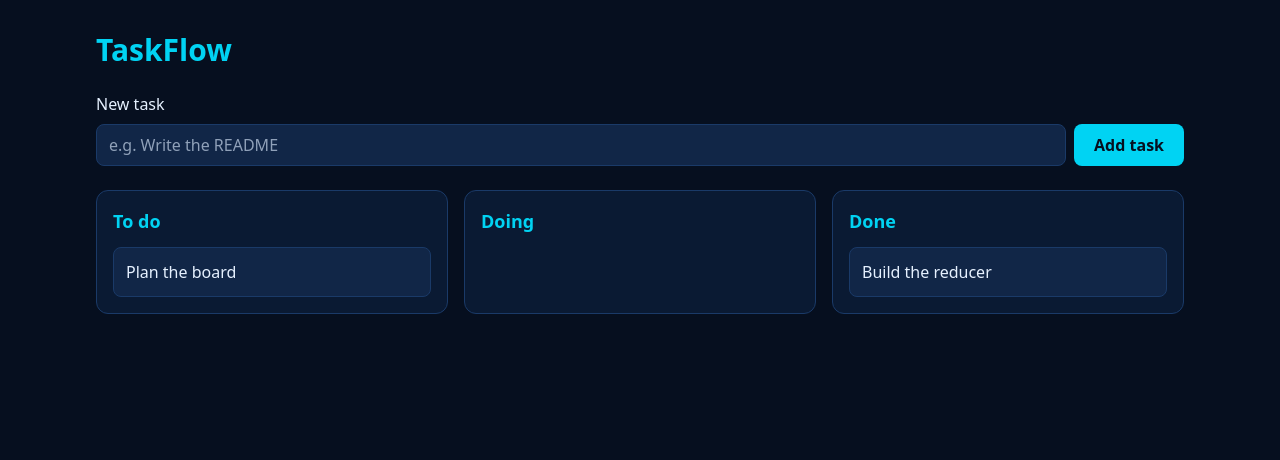
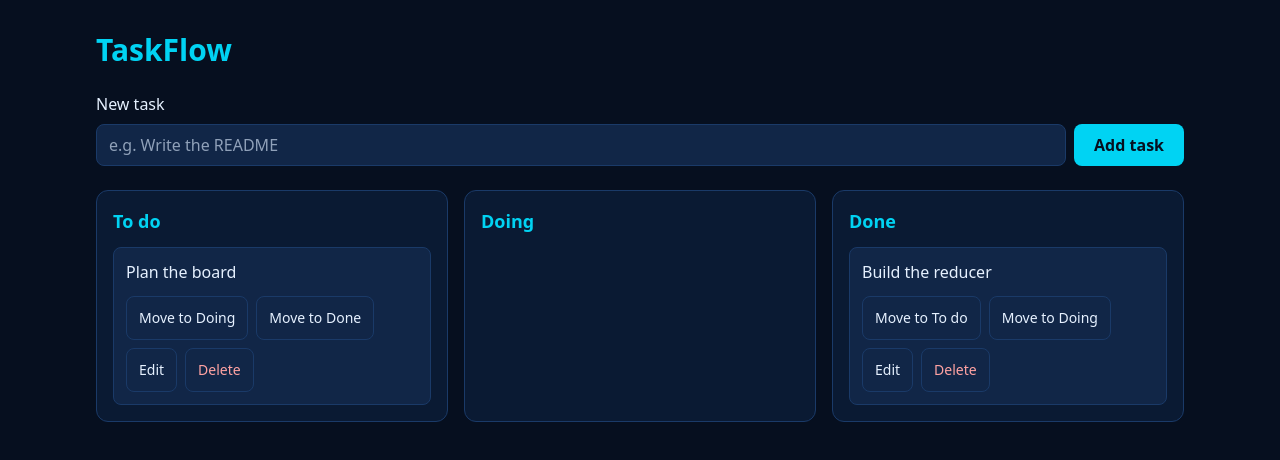
Before and after one commit to Haez0004/taskflow-, a Next.js app: page / in a window 1280 px wide. Shown: the top 460 px of the page. Built offline with nearby package versions, Linux system fonts and the light colour scheme.

Commit message:
Day 7: edit, delete, move, shared column config

```diff
--- a/components/Board.tsx
+++ b/components/Board.tsx
@@ -2,19 +2,13 @@
 
 import { useTasks } from "@/components/TaskProvider";
 import Column from "@/components/Column";
-import { Status } from "@/types";
-
-const columns: { status: Status; title: string }[] = [
-  { status: "todo", title: "To do" },
-  { status: "doing", title: "Doing" },
-  { status: "done", title: "Done" },
-];
+import { COLUMNS } from "@/lib/statuses";
 
 export default function Board() {
   const { tasks } = useTasks();
   return (
     <div className="mt-6 grid grid-cols-1 gap-4 md:grid-cols-3">
-      {columns.map((col) => (
+      {COLUMNS.map((col) => (
         <Column
           key={col.status}
           status={col.status}
--- a/components/TaskCard.tsx
+++ b/components/TaskCard.tsx
@@ -1,9 +1,133 @@
+"use client";
+
+import { useState, type FormEvent } from "react";
 import { Task } from "@/types";
+import { useTasks } from "@/components/TaskProvider";
+import { COLUMNS, STATUS_LABELS } from "@/lib/statuses";
+
+const btn =
+  "min-h-11 rounded-lg border border-navy-700 px-3 text-sm font-medium hover:bg-navy-700 focus:outline-2 focus:outline-offset-2 focus:outline-cyan-400";
+const li = "rounded-lg border border-navy-700 bg-navy-800 p-3";
 
 export default function TaskCard({ task }: { task: Task }) {
+  const { dispatch } = useTasks();
+  const [mode, setMode] = useState<"view" | "edit" | "confirm">("view");
+  const [draft, setDraft] = useState(task.title);
+  const [error, setError] = useState("");
+
+  function cancelEdit() {
+    setDraft(task.title);
+    setError("");
+    setMode("view");
+  }
+
+  function save(e: FormEvent<HTMLFormElement>) {
+    e.preventDefault();
+    if (!draft.trim()) {
+      setError("Title can't be empty.");
+      return;
+    }
+    dispatch({ type: "EDIT", id: task.id, title: draft });
+    setError("");
+    setMode("view");
+  }
+
+  if (mode === "edit") {
+    return (
+      <li className={li}>
+        <form onSubmit={save} noValidate>
+          <label htmlFor={`edit-${task.id}`} className="sr-only">
+            Edit task title
+          </label>
+          <input
+            id={`edit-${task.id}`}
+            value={draft}
+            maxLength={100}
+            autoFocus
+            onChange={(e) => {
+              setDraft(e.target.value);
+              setError("");
+            }}
+            onKeyDown={(e) => e.key === "Escape" && cancelEdit()}
+            aria-invalid={error ? true : undefined}
+            aria-describedby={error ? `edit-error-${task.id}` : undefined}
+            className="w-full rounded-lg border border-navy-700 bg-navy-900 px-3 py-2 text-white focus:outline-2 focus:outline-offset-2 focus:outline-cyan-400"
+          />
+          {error && (
+            <p id={`edit-error-${task.id}`} role="alert" className="mt-2 text-red-300">
+              {error}
+            </p>
+          )}
+          <div className="mt-2 flex gap-2">
+            <button
+              type="submit"
+              className="min-h-11 rounded-lg bg-cyan-400 px-4 text-sm font-semibold text-navy-950 hover:bg-cyan-300 focus:outline-2 focus:outline-offset-2 focus:outline-white"
+            >
+              Save
+            </button>
+            <button type="button" onClick={cancelEdit} className={btn}>
+              Cancel
+            </button>
+          </div>
+        </form>
+      </li>
+    );
+  }
+
+  if (mode === "confirm") {
+    return (
+      <li className={li}>
+        <p>Delete &ldquo;{task.title}&rdquo;?</p>
+        <div className="mt-2 flex gap-2">
+          <button
+            type="button"
+            onClick={() => dispatch({ type: "DELETE", id: task.id })}
+            className="min-h-11 rounded-lg bg-red-300 px-4 text-sm font-semibold text-navy-950 hover:bg-red-200 focus:outline-2 focus:outline-offset-2 focus:outline-white"
+          >
+            Yes, delete
+          </button>
+          <button type="button" onClick={() => setMode("view")} className={btn}>
+            Cancel
+          </button>
+        </div>
+      </li>
+    );
+  }
+
   return (
-    <li className="rounded-lg border border-navy-700 bg-navy-800 p-3">
-      {task.title}
+    <li className={li}>
+      <p className="break-words">{task.title}</p>
+      <div className="mt-3 flex flex-wrap gap-2">
+        {COLUMNS.filter((c) => c.status !== task.status).map((c) => (
+          <button
+            key={c.status}
+            type="button"
+            onClick={() =>
+              dispatch({ type: "MOVE", id: task.id, status: c.status })
+            }
+            aria-label={`Move to ${STATUS_LABELS[c.status]}: ${task.title}`}
+            className={btn}
+          >
+            Move to {STATUS_LABELS[c.status]}
+          </button>
+        ))}
+        <button
+          type="button"
+          onClick={() => setMode("edit")}
+          aria-label={`Edit: ${task.title}`}
+          className={btn}
+        >
+          Edit
+        </button>
+        <button
+          type="button"
+          onClick={() => setMode("confirm")}
+          aria-label={`Delete: ${task.title}`}
+          className={`${btn} text-red-300`}
+        >
+          Delete
+        </button>
+      </div>
     </li>
   );
 }
--- /dev/null
+++ b/lib/statuses.ts
@@ -0,0 +1,13 @@
+import { Status } from "@/types";
+
+export const COLUMNS: { status: Status; title: string }[] = [
+  { status: "todo", title: "To do" },
+  { status: "doing", title: "Doing" },
+  { status: "done", title: "Done" },
+];
+
+export const STATUS_LABELS: Record<Status, string> = {
+  todo: "To do",
+  doing: "Doing",
+  done: "Done",
+};
```
Also changed, not shown: 1 other file (tests, documents, lock files or other folders).
